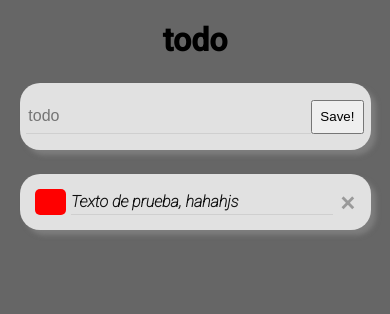
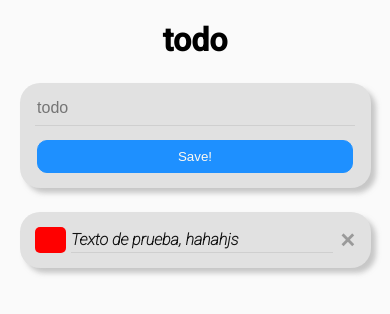
Before and after one commit to luisaugs/todo-react, a React (Create React App) app: page / in a window 390 px wide. Shown: the top 314 px of the page. Built offline with nearby package versions, Linux system fonts and the light colour scheme.

Commit message:
aaaaaaaaahhhh

```diff
--- a/src/App.js
+++ b/src/App.js
@@ -1,14 +1,37 @@
+import { useState } from 'react';
+
+import Input from './components/Input';
 import TodoElement from './components/TodoElement';
-import Input from './components/Input';
+
+function App() {
 
 
-function App() {
+  const initialTodo = {
+    id: "",
+    body: "",
+    priority: "high",
+    done: false
+  }
+
+  const [todos, setTodos] = useState(initialTodo)
+  const [todo, setTodo] = useState('')
+
+  const addTodos = (todos) => {
+
+    // console.log(todos, "🚕🚕🚕🚕🚕🚕")
+    const newTodos = { ...todos, id: Date.now(), body: todo }
+    setTodos(newTodos)
+    console.log(newTodos, "🍕🍕🍕🍕🍕")
+
+  }
+
   return (
     <div className="App">
       <h1>
         todo
       </h1>
-      <Input />
+
+      <Input addTodos={()=>addTodos(todos)}/>
       <TodoElement />
     </div>
   );
--- a/src/components/Input.css
+++ b/src/components/Input.css
@@ -12,7 +12,7 @@
 
 .text-input {
     height: 2em;
-    width: 80%;
+    width: 75%;
     border: none;
     outline:none;
     background-color: transparent;
@@ -21,10 +21,46 @@
 }
 
 .btn-submit {
+    cursor: pointer;
     height: 2.5em;
     width: 15%;
+    border: 1px solid dodgerblue;
+    border-top-right-radius: 10px;
+    border-bottom-right-radius: 10px;
+    background-color: dodgerblue;
+    color: floralwhite;
+    transition: 350ms ease-in;
 }
 
+.btn-submit:hover {
+    background-color: rgb(225, 225, 225);
+    border: 1px solid dodgerblue;
+    color: dodgerblue;
+    font-weight: 700;
+    transition: 350ms ease-out;
+}
+
+
+
+
+@media screen and (max-width:500px) {
+    .btn-submit  {
+        display: block;
+        width: 90%;
+        margin: 0.5em auto;
+        border-radius: 10px;
+        margin-top: 1em;
+    }
+
+    .text-input-container {
+       padding: 0.5em 0;
+    }
+
+    .text-input {
+        width: 90%;
+    }
+
+}
 
 
 
--- a/src/components/Input.js
+++ b/src/components/Input.js
@@ -1,18 +1,37 @@
+import { useState } from 'react';
 import './Input.css';
 
 
-const Input = () => {
+const Input = ({addTodos}) => {
+
+    const [todo, setTodo] = useState('')
+
+    const handleSubmit = (e) => {
+
+        e.preventDefault();
+        addTodos()
+
+
+    }
+
 
     return (
         <div className="text-input-container">
-            <form>
+            <form onSubmit={handleSubmit}>
                 <input
                     className="text-input"
                     placeholder="todo"
-                    required
                     autoFocus
-                    type="text" />
-                <button className="btn-submit">Save!</button>
+                    type="text"
+                    value={todo}
+                    onChange={(e) => setTodo(e.target.value)}
+                />
+                <button
+                    className="btn-submit"
+                    type="submit"
+                >
+                    Save!
+                </button>
             </form>
         </div>
     );
--- a/src/index.css
+++ b/src/index.css
@@ -6,7 +6,7 @@ body {
     sans-serif;
   -webkit-font-smoothing: antialiased;
   -moz-osx-font-smoothing: grayscale;
-  background-color: #666;
+  background-color: #fafafa;
   user-select: none;
   text-align: center;
 }
```
